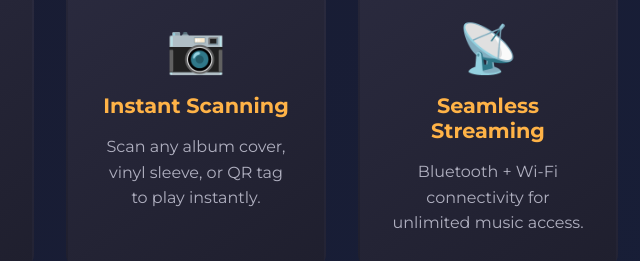
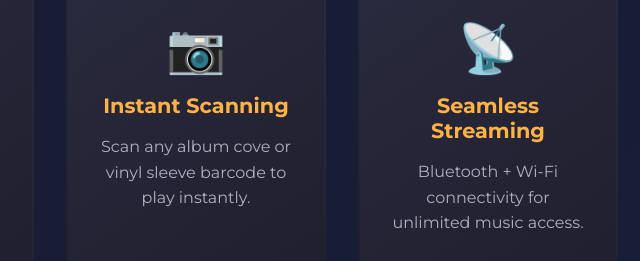
Before and after one commit to aidenm05/mgt_scanplayer, a plain HTML site: page index.html in a window 1280 px wide. Shown: the part 1420-1681 px from the top of the page, 298-938 px from the left. Drawn offline with Linux system fonts and the light colour scheme.

Commit message:
Update index.html

```diff
--- a/index.html
+++ b/index.html
@@ -558,7 +558,7 @@ music
             <div class="feature-card">
                 <div class="feature-icon">📷</div>
                 <div class="feature-title">Instant Scanning</div>
-                <p class="feature-desc">Scan any album cover, vinyl sleeve, or QR tag to play instantly.</p>
+                <p class="feature-desc">Scan any album cove or vinyl sleeve barcode to play instantly.</p>
             </div>
 
             <div class="feature-card">
```
